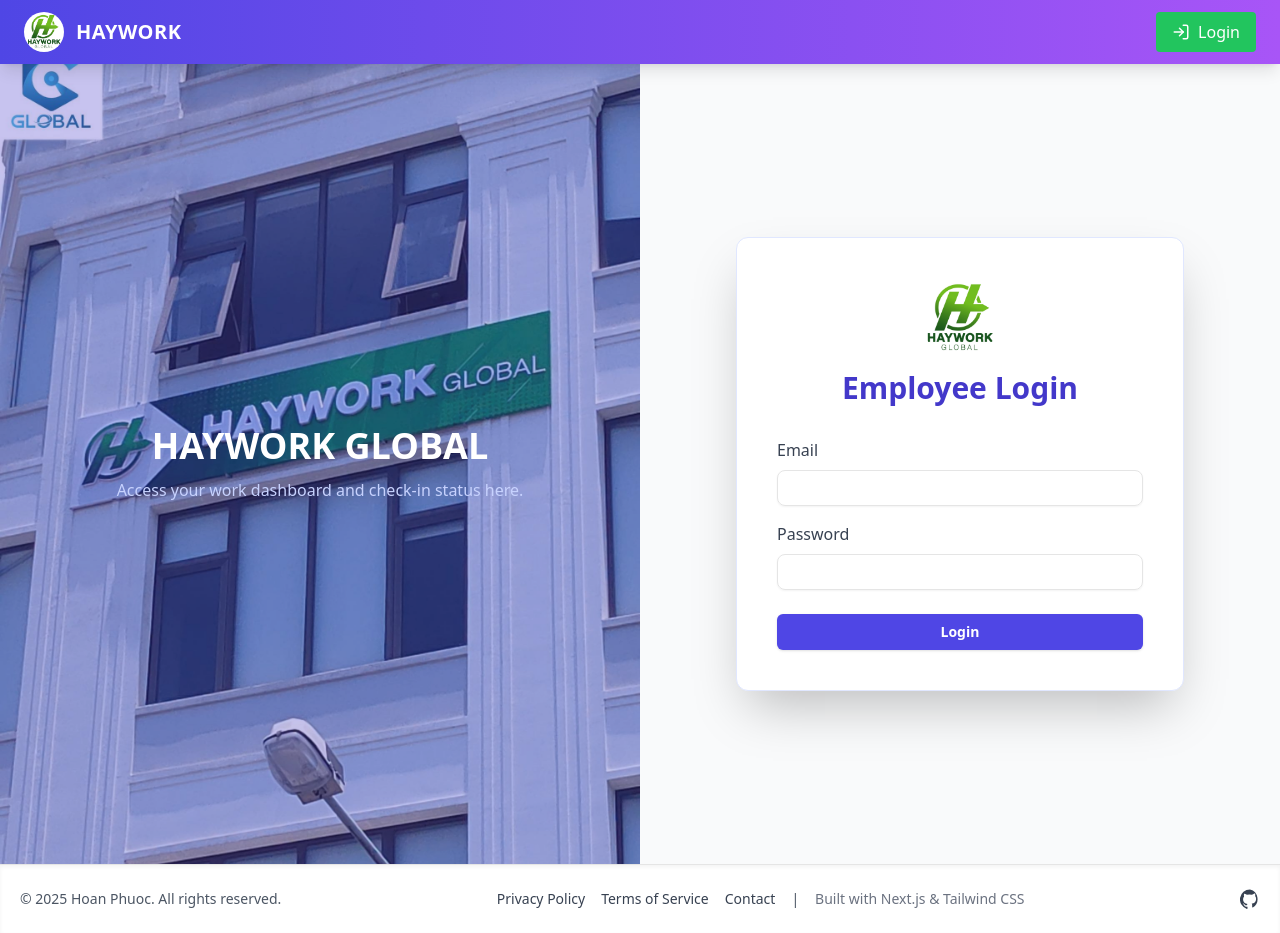
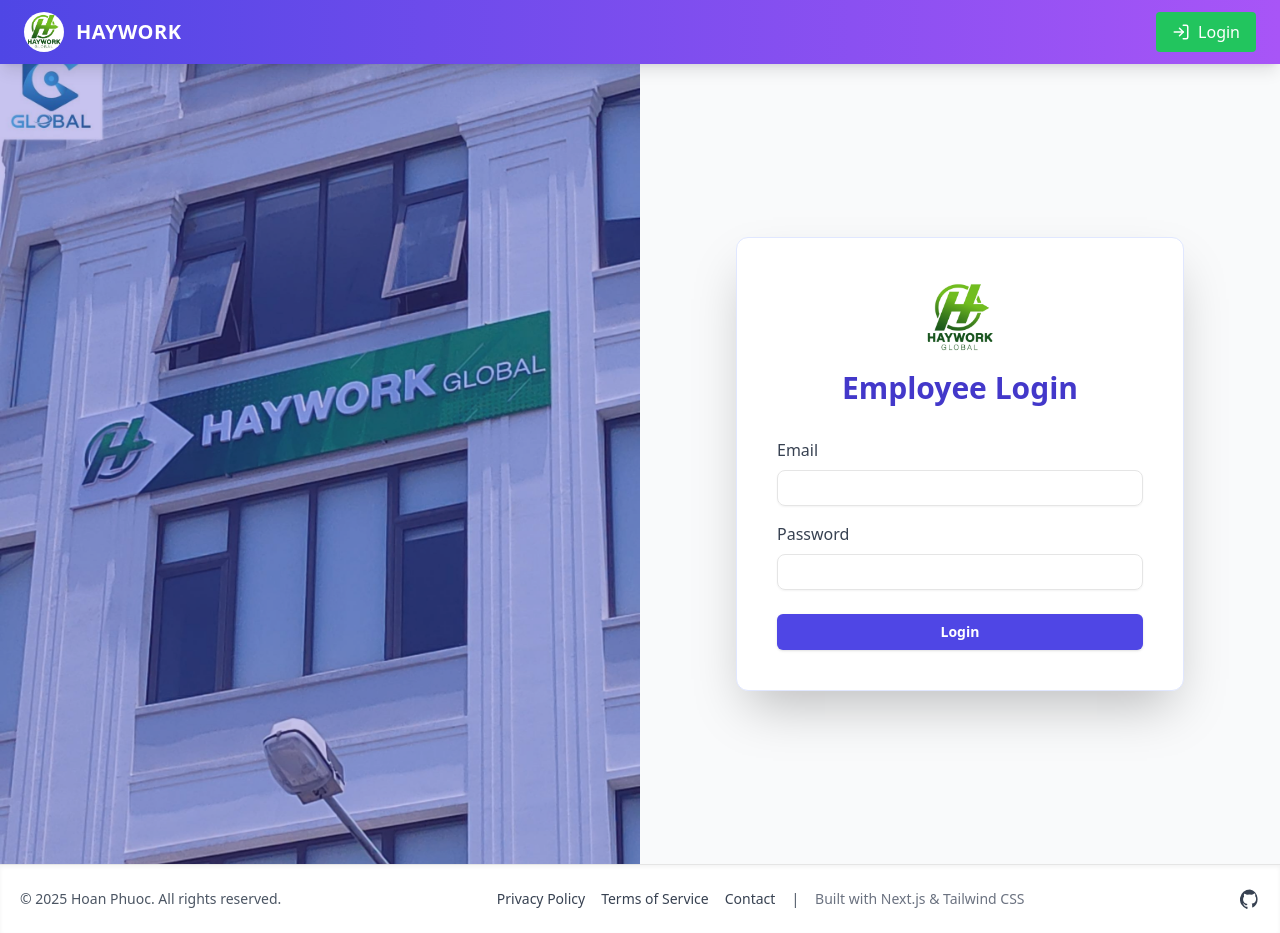
Before and after one commit to PhuocKT/nextjs-portfolio, a Next.js app: page /auth/login in a window 1280 px wide. Built offline with nearby package versions, Linux system fonts and the light colour scheme; no server answers.

Commit message:
update UI login page

```diff
--- a/src/app/auth/login/page.tsx
+++ b/src/app/auth/login/page.tsx
@@ -63,12 +63,7 @@
                     priority={true}
                     className="opacity-70"
                 />
-                <div className="absolute z-10 p-10 text-white text-center">
-                    <h1 className="text-4xl font-bold mb-3">HAYWORK GLOBAL</h1>
-                    <p className="text-indigo-200">
-                        Access your work dashboard and check-in status here.
-                    </p>
-                </div>
+
             </div>
 
             {/* RIGHT COLUMN: LOGIN FORM */}
```
